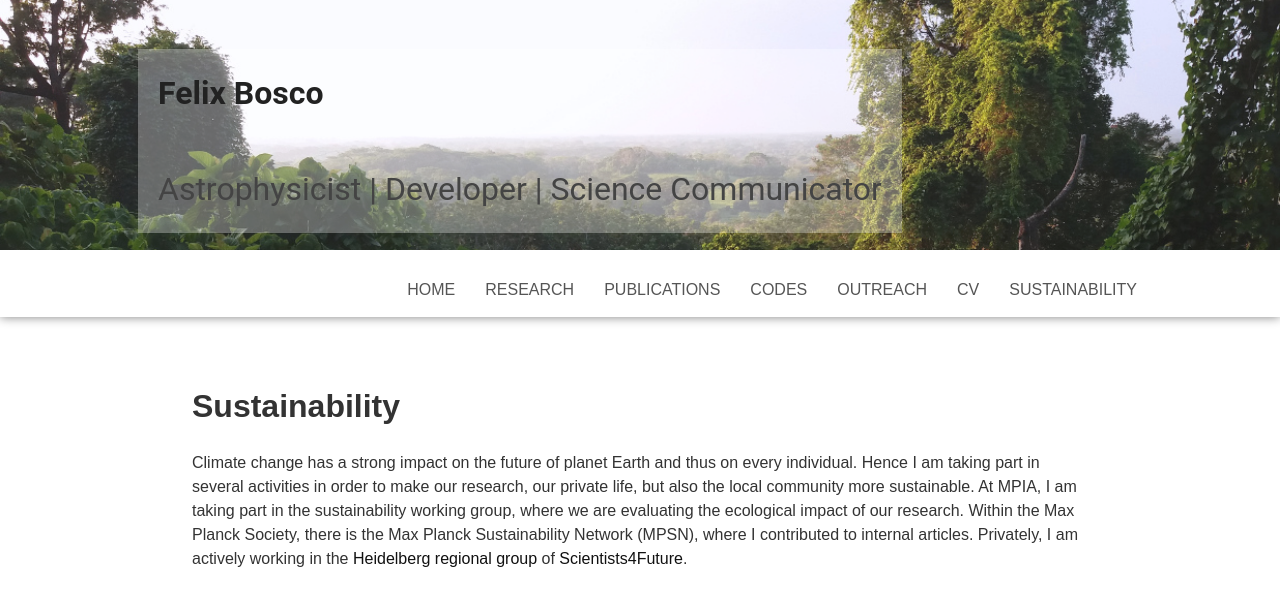
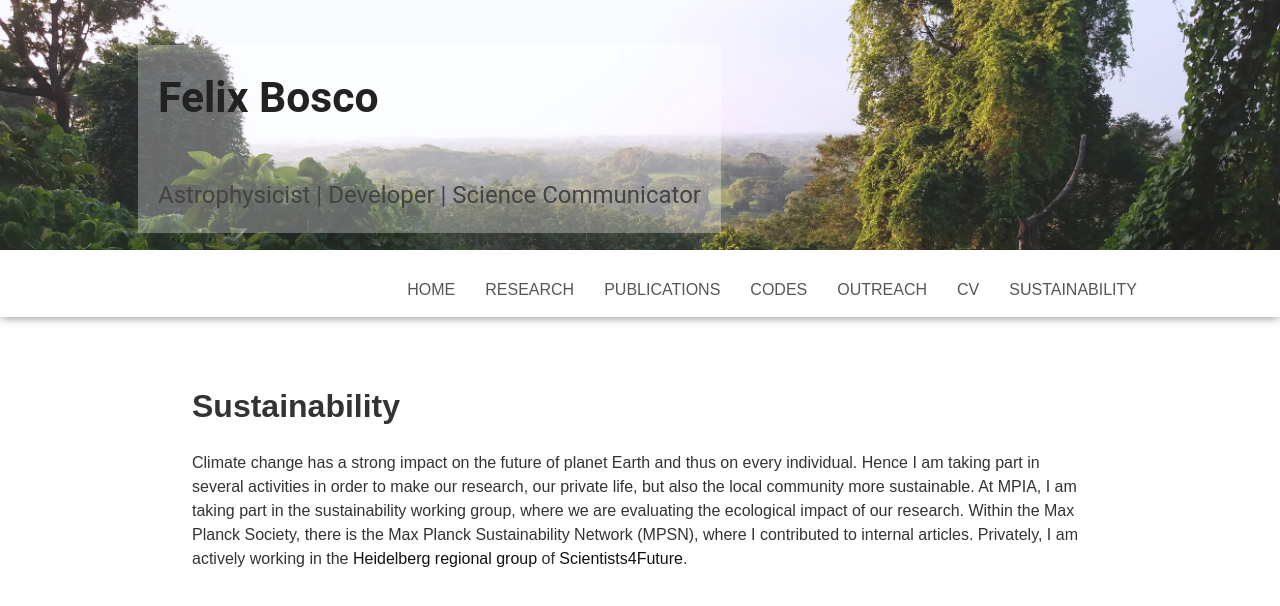
Before and after one commit to felixbosco/felixbosco.github.io, a Jekyll site: the page built from sustainability.html, in a window 1280 px wide. Shown: the top 606 px of the page. Built offline with Jekyll 4.4.1, drawn with Linux system fonts in a browser that asks for light colours.

Commit message:
Change header-banner title font style

```diff
--- a/_includes/title.html
+++ b/_includes/title.html
@@ -1,7 +1,7 @@
 <div class="header-banner">
   <img src="{{ page.header-image }}" alt="">
   <a class="header-title" href="{{ site.url }}">
-    <div style="color:#222; font-size:32; font-weight:bold;">Felix Bosco</div> <br>
-    <div style="color:#444; font-size:18;">Astrophysicist | Developer | Science Communicator</div>
+    <div style="color:#222; font-size:32pt; font-weight:bold;">Felix Bosco</div> <br>
+    <div style="color:#444; font-size:18pt;">Astrophysicist | Developer | Science Communicator</div>
   </a>
 </div>
```
